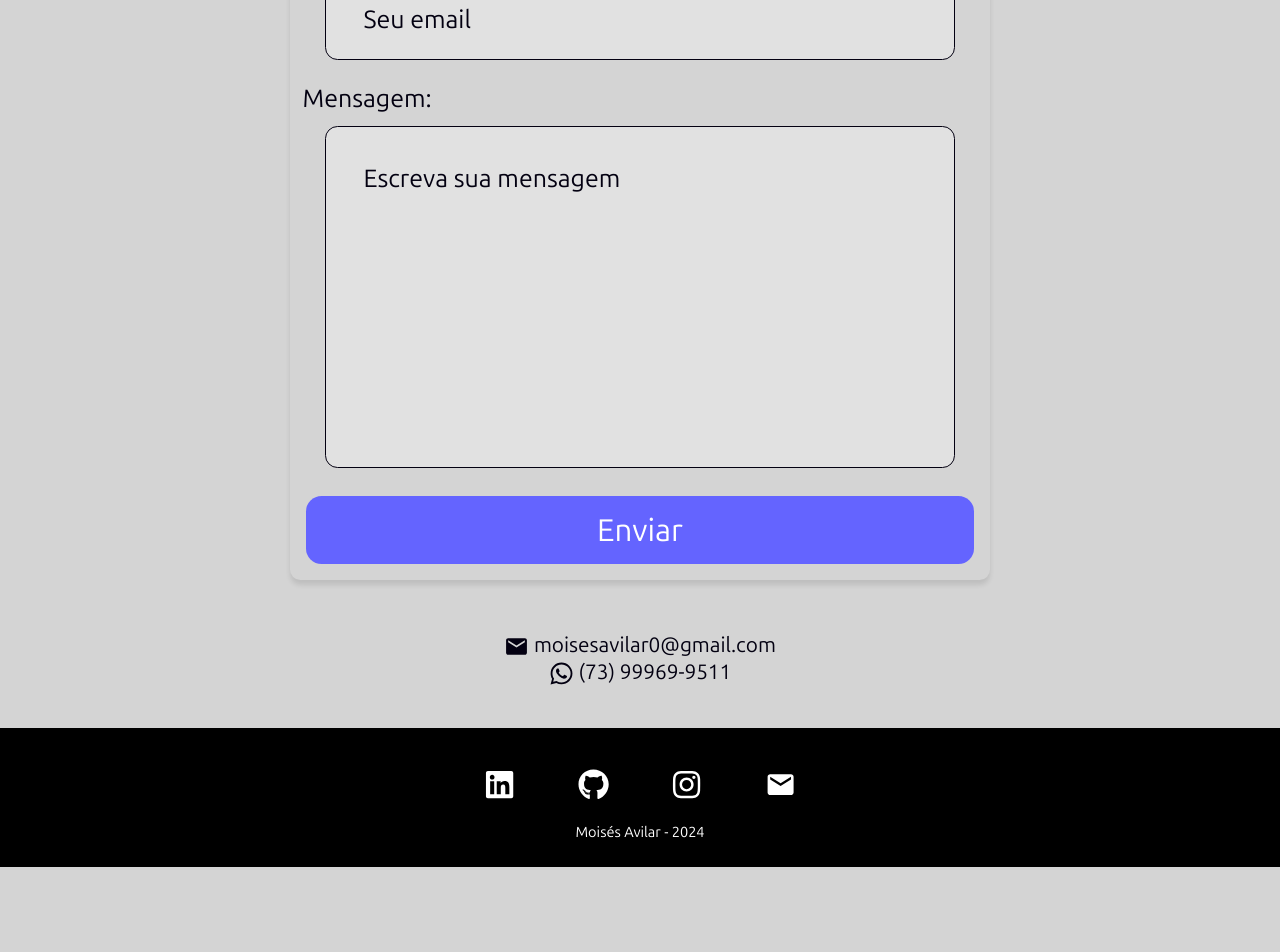
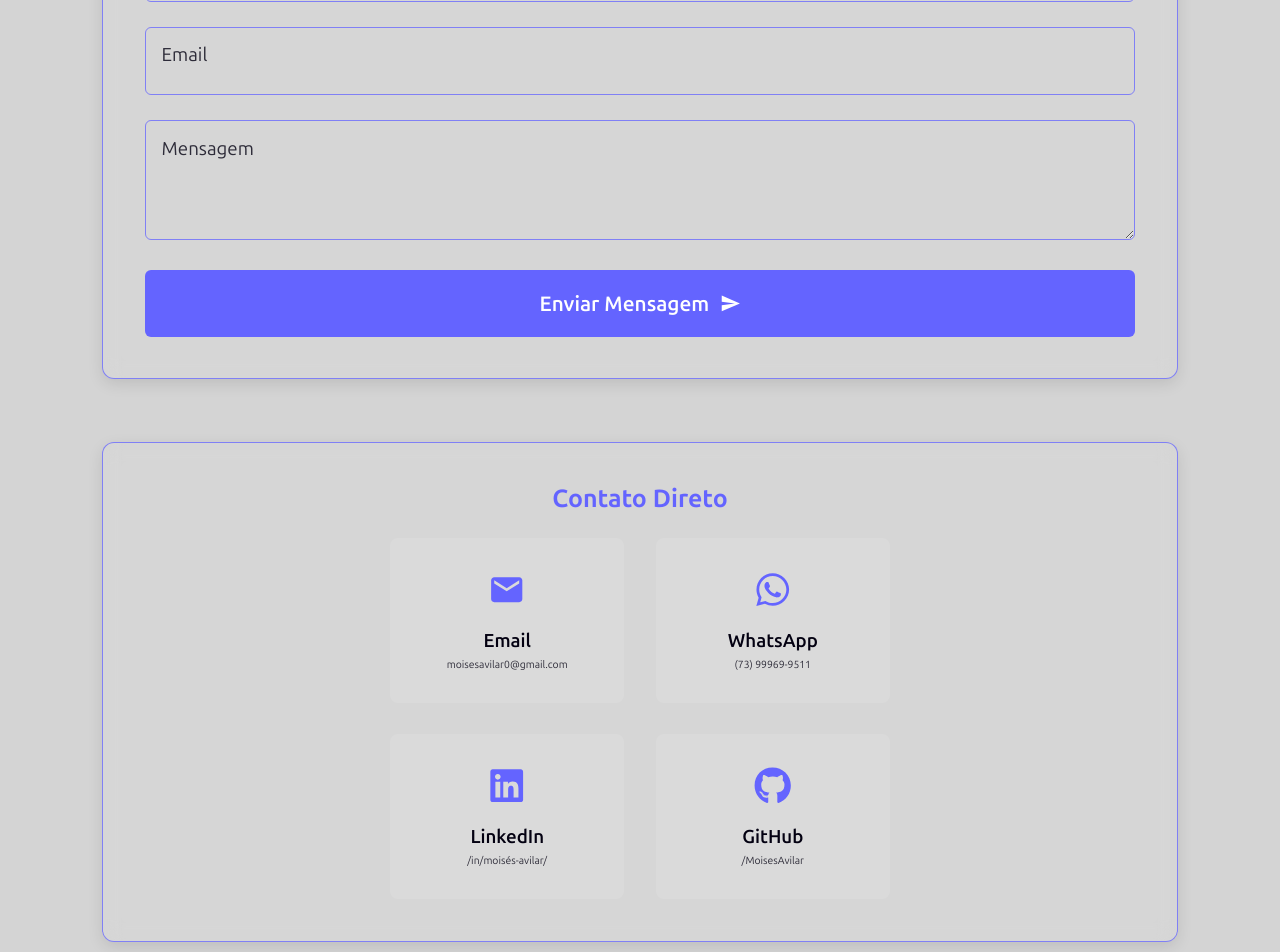
Before and after one commit to MoisesAvilar/portfolio, a React (Create React App) app: page /contato in a window 1280 px wide. Shown: the part 400-1352 px from the top of the page. Before the commit the page ends 1267 px from the top, so only its background shows below. Built offline with nearby package versions, Linux system fonts and the light colour scheme.

Commit message:
feat: redesign Contact component layout
- Fixed mobile overflow and desktop centering issues
- Maintained single-column layout for tablets (768px)
- Improved responsive spacing and card alignment
- Enhanced accessibility and scrolling behavior

```diff
--- a/src/components/pages/Contact.jsx
+++ b/src/components/pages/Contact.jsx
@@ -1,12 +1,13 @@
 import React, { useState } from 'react';
-import { MdEmail } from "react-icons/md";
+import { MdEmail, MdSend } from "react-icons/md";
+import { FaWhatsapp, FaLinkedin, FaGithub } from "react-icons/fa";
+import { useForm, ValidationError } from "@formspree/react";
 import styles from "./Contact.module.css";
-import { FaWhatsapp } from "react-icons/fa";
-import { useForm, ValidationError } from "@formspree/react";
 
 function Contact() {
   const [state, handleSubmit] = useForm("xwpbabdj");
   const [submittedOnce, setSubmittedOnce] = useState(false);
+  const [isHovered, setIsHovered] = useState(false);
 
   const customHandleSubmit = async (event) => {
     event.preventDefault();
@@ -15,67 +16,118 @@ function Contact() {
   };
 
   return (
-    <div className={styles.contact}>
-      <fieldset>Deixe uma mensagem</fieldset>
+    <section className={styles.contactSection} id="contact">
+      <div className={styles.contactContainer}>
+        <div className={styles.contactHeader}>
+          <h2>Entre em Contato</h2>
+          <div className={styles.underline}></div>
+          <p className={styles.subtitle}>Preencha o formulário ou use um dos meios diretos</p>
+        </div>
 
-      {/* Condicionalmente renderiza o formulário ou a mensagem de sucesso */}
+        <div className={styles.contactContent}>
           {state.succeeded ? (
-        <p className={styles.successMessage}>Obrigado por entrar em contato! Sua mensagem foi enviada.</p>
+            <div className={styles.successMessage}>
+              <h3>Mensagem Enviada!</h3>
+              <p>Obrigado pelo seu contato. Responderei o mais breve possível.</p>
+              <div className={styles.successIcon}>✓</div>
+            </div>
           ) : (
-        <form onSubmit={customHandleSubmit}>
+            <form onSubmit={customHandleSubmit} className={styles.contactForm}>
               {submittedOnce && !state.succeeded && !state.submitting && (
-            <p className={styles.errorMessage}>
-              Ocorreu um erro ao enviar sua mensagem. Por favor, verifique os campos e tente novamente.
-            </p>
+                <div className={styles.errorMessage}>
+                  <h4>Erro no Envio</h4>
+                  <p>Por favor, verifique os campos e tente novamente.</p>
+                </div>
               )}
 
-          <label htmlFor="name">Nome:</label>
+              <div className={styles.inputGroup}>
                 <input
                   type="text"
                   name="name"
                   id="name"
-            placeholder="Seu nome"
+                  placeholder=" "
                   required
+                  className={styles.formInput}
                 />
+                <label htmlFor="name" className={styles.formLabel}>Nome</label>
                 <ValidationError prefix="Nome" field="name" errors={state.errors} />
+              </div>
 
-          <label htmlFor="email">Email:</label>
+              <div className={styles.inputGroup}>
                 <input
                   type="email"
                   name="email"
                   id="email"
-            placeholder="Seu email"
+                  placeholder=" "
                   required
+                  className={styles.formInput}
                 />
+                <label htmlFor="email" className={styles.formLabel}>Email</label>
                 <ValidationError prefix="Email" field="email" errors={state.errors} />
+              </div>
 
-          <label htmlFor="message">Mensagem:</label>
+              <div className={styles.inputGroup}>
                 <textarea
                   name="message"
                   id="message"
-            cols="30"
-            rows="10"
-            placeholder="Escreva sua mensagem"
+                  placeholder=" "
                   required
+                  className={`${styles.formInput} ${styles.formTextarea}`}
                 ></textarea>
+                <label htmlFor="message" className={styles.formLabel}>Mensagem</label>
                 <ValidationError prefix="Mensagem" field="message" errors={state.errors} />
+              </div>
 
-          <button type="submit" disabled={state.submitting}>
-            Enviar
+              <button
+                type="submit"
+                disabled={state.submitting}
+                className={styles.submitButton}
+                onMouseEnter={() => setIsHovered(true)}
+                onMouseLeave={() => setIsHovered(false)}
+              >
+                {state.submitting ? (
+                  'Enviando...'
+                ) : (
+                  <>
+                    <span>Enviar Mensagem</span>
+                    <MdSend className={`${styles.sendIcon} ${isHovered ? styles.animate : ''}`} />
+                  </>
+                )}
               </button>
             </form>
           )}
 
-      {/* A seção de detalhes permanece sempre visível */}
-      <div className={styles.details}>
-        <p>
-          <MdEmail /> moisesavilar0@gmail.com
-        </p>
-        <p>
-          <FaWhatsapp /> (73) 99969-9511
-        </p>
+          <div className={styles.contactMethods}>
+            <h3>Contato Direto</h3>
+            <div className={styles.methodsGrid}>
+              <a href="mailto:moisesavilar0@gmail.com" className={styles.contactCard}>
+                <MdEmail className={styles.contactIcon} />
+                <span>Email</span>
+                <p>moisesavilar0@gmail.com</p>
+              </a>
+
+              <a href="https://wa.me/5573999699511" target='_blank' rel='external' className={styles.contactCard}>
+                <FaWhatsapp className={styles.contactIcon} />
+                <span>WhatsApp</span>
+                <p>(73) 99969-9511</p>
+              </a>
+
+              <a href="https://www.linkedin.com/in/moisés-avilar/" target='_blank' rel='external' className={styles.contactCard}>
+                <FaLinkedin className={styles.contactIcon} />
+                <span>LinkedIn</span>
+                <p>/in/moisés-avilar/</p>
+              </a>
+
+              <a href="https://github.com/MoisesAvilar" target='_blank' rel='external' className={styles.contactCard}>
+                <FaGithub className={styles.contactIcon} />
+                <span>GitHub</span>
+                <p>/MoisesAvilar</p>
+              </a>
             </div>
           </div>
+        </div>
+      </div>
+    </section>
   );
 }
 
--- a/src/components/pages/Contact.module.css
+++ b/src/components/pages/Contact.module.css
@@ -1,180 +1,285 @@
-.contact {
+.contactSection {
+  padding: 2rem 1rem;
+  background-color: var(--body_background);
+  color: var(--body_color);
+  width: 100%;
+  overflow-x: hidden;
+  box-sizing: border-box;
+}
+
+.contactContainer {
+  max-width: 100%;
+  margin: 0 auto;
+  padding: 0 1rem;
+  box-sizing: border-box;
+}
+
+.contactHeader {
+  text-align: center;
+  margin-top: 2.5rem;
+  margin-bottom: 2rem;
+}
+
+.contactHeader h2 {
+  font-size: 1.8rem;
+  margin-bottom: 0.8rem;
+  color: var(--link_color);
+}
+
+.underline {
+  width: 60px;
+  height: 3px;
+  background: var(--link_color);
+  margin: 0 auto 0.8rem;
+  border-radius: 2px;
+}
+
+.subtitle {
+  font-size: 1rem;
+  opacity: 0.8;
+  padding: 0 0.5rem;
+}
+
+.contactContent {
+  display: grid;
+  grid-template-columns: 1fr;
+  gap: 2rem;
+  width: 100%;
+}
+
+/* Form Styles */
+.contactForm {
+  background: rgba(255, 255, 255, 0.05);
+  backdrop-filter: blur(10px);
+  padding: 1.5rem;
+  border-radius: 12px;
+  box-shadow: 0 5px 15px rgba(0, 0, 0, 0.1);
+  border: 1px solid var(--border_color);
+  width: 100%;
+  box-sizing: border-box;
+}
+
+.inputGroup {
+  position: relative;
+  margin-bottom: 1.2rem;
+}
+
+.formInput {
+  width: 100%;
+  padding: 0.8rem;
+  background: transparent;
+  border: 1px solid var(--border_color);
+  border-radius: 6px;
+  font-size: 0.9rem;
+  color: var(--body_color);
+  transition: all 0.3s ease;
+  box-sizing: border-box;
+}
+
+.formInput:focus {
+  outline: none;
+  border-color: var(--link_color);
+  box-shadow: 0 0 0 2px rgba(100, 100, 255, 0.2);
+}
+
+.formLabel {
+  position: absolute;
+  left: 0.8rem;
+  top: 0.8rem;
+  color: var(--body_color);
+  transition: all 0.3s ease;
+  pointer-events: none;
+  opacity: 0.8;
+  font-size: 0.9rem;
+}
+
+.formInput:focus + .formLabel,
+.formInput:not(:placeholder-shown) + .formLabel {
+  transform: translateY(-1.2rem) scale(0.85);
+  background: var(--body_background);
+  padding: 0 0.3rem;
+  color: var(--link_color);
+  left: 0.5rem;
+}
+
+.formTextarea {
+  min-height: 120px;
+  resize: vertical;
+}
+
+/* Button Styles */
+.submitButton {
+  display: flex;
+  align-items: center;
+  justify-content: center;
+  gap: 0.5rem;
+  width: 100%;
+  padding: 0.8rem;
+  background: var(--link_color);
+  color: white;
+  border: none;
+  border-radius: 6px;
+  font-size: 0.9rem;
+  font-weight: 600;
+  cursor: pointer;
+  transition: all 0.3s ease;
+  box-sizing: border-box;
+}
+
+.submitButton:hover {
+  background: var(--link_color_hover);
+  transform: translateY(-2px);
+  box-shadow: 0 3px 10px rgba(100, 100, 255, 0.3);
+}
+
+/* Contact Methods */
+.contactMethods {
+  background: rgba(255, 255, 255, 0.05);
+  backdrop-filter: blur(10px);
+  padding: 1.5rem;
+  border-radius: 12px;
+  box-shadow: 0 5px 15px rgba(0, 0, 0, 0.1);
+  border: 1px solid var(--border_color);
+  width: 100%;
+  box-sizing: border-box;
+}
+
+.contactMethods h3 {
+  text-align: center;
+  margin-bottom: 1.2rem;
+  color: var(--link_color);
+  font-size: 1.2rem;
+}
+
+.methodsGrid {
+  display: grid;
+  grid-template-columns: repeat(auto-fit, minmax(140px, 1fr));
+  gap: 1rem;
+}
+
+.contactCard {
   display: flex;
   flex-direction: column;
   align-items: center;
-  justify-content: center;
-  padding: 2em;
-  width: 100%;
+  padding: 1rem 0.5rem;
+  background: rgba(255, 255, 255, 0.1);
+  border-radius: 8px;
+  transition: all 0.3s ease;
+  text-align: center;
+  color: var(--body_color);
+  text-decoration: none;
+  border: 1px solid transparent;
+  box-sizing: border-box;
 }
 
-.successMessage {
-  color: green;
-  font-weight: bold;
-  text-align: center;
-  margin-top: 20px;
-  padding: 10px;
-  border: 1px solid green;
-  background-color: #e6ffe6;
-  border-radius: 5px;
+.contactIcon {
+  font-size: 1.5rem;
+  margin-bottom: 0.8rem;
+  color: var(--link_color);
 }
 
-.errorMessage {
-  color: red;
-  font-weight: bold;
-  text-align: center;
-  margin-bottom: 15px;
-  padding: 10px;
-  border: 1px solid red;
-  background-color: #ffe6e6;
-  border-radius: 5px;
+.contactCard span {
+  font-weight: 600;
+  margin-bottom: 0.3rem;
+  font-size: 0.9rem;
 }
 
-.contact p.ValidationError {
-  color: red;
-  font-size: 0.85em;
-  margin-top: 5px;
+.contactCard p {
+  font-size: 0.8rem;
+  opacity: 0.8;
 }
 
-.contact .ValidationError {
-  color: red;
-  font-size: 0.85em;
-  margin-top: 5px;
-  text-align: left;
+/* Messages */
+.successMessage, .errorMessage {
+  padding: 1.5rem;
+  border-radius: 8px;
+  text-align: center;
+  margin-bottom: 1.5rem;
+  font-size: 0.9rem;
 }
 
-.contact fieldset {
-  border: none;
-  font-size: 1.5em;
-  margin: 1em 0;
-}
-
-.contact form {
-  display: flex;
-  flex-direction: column;
-  justify-items: center;
-  box-shadow: 0 5px 5px var(--box_shadow);
-  border-radius: 0.5em;
-  width: 90%;
-  max-width: 500px;
-}
-
-.contact form label {
-  margin-top: 1em;
-  margin-left: 0.5em;
-}
-
-.contact form input,
-.contact form textarea {
-  background-color: #ffffff4b;
-  border-radius: 0.5em;
-  margin: 0.5em;
-  padding: 1em;
-  border: .5px solid;
-  color: var(--body_color);
-}
-
-.contact form input:focus,
-.contact form textarea:focus {
-  color: var(--body_color);
-  outline: 1px solid #6464ff;
-}
-
-.contact form input::placeholder,
-.contact form textarea::placeholder {
-  color: var(--body_color);
-  padding: 0.5em;
-}
-
-.contact form textarea {
-  height: 100px;
-  resize: none;
-}
-
-.contact button {
-  font-size: larger;
-  background-color: var(--link_color);
-  color: white;
-  border: none;
-  border-radius: 0.5em;
-  padding: 0.5em;
-  margin: 0.5em;
-  cursor: pointer;
-  transition: background-color .3s ease;
-}
-
-.contact button:hover {
-  background-color: var(--link_color_hover);
-}
-
-.details {
-  display: flex;
-  flex-direction: column;
-  align-items: center;
-  justify-content: center;
-  margin-top: 2.5em;
-}
-
-.details svg {
-  font-size: 15px;
-  vertical-align: middle;
-}
-
-@media only screen and (min-width: 768px) {
-  .contact fieldset {
-    margin-top: 1.5em;
+/* Desktop Styles */
+@media (min-width: 768px) {
+  .contactSection {
+    padding: 3rem 2rem;
+    display: block; /* Remove o flex do desktop */
+    min-height: auto; /* Remove a altura fixa */
   }
 
-  .contact form {
-    max-width: 600px;
-    margin-top: 1em;
+  .contactContainer {
+    max-width: 700px; /* Largura maior que mobile mas não tanto quanto desktop */
+    margin: 0 auto;
   }
 
-  .contact form label {
-    margin-top: 0.5em;
-    font-size: 1.2em;
+  .contactHeader {
+    margin-bottom: 2.5rem;
   }
 
-  .contact form input,
-  .contact form textarea {
-    width: 90%;
-    margin: 0.5em auto;
-    font-size: 1.2em;
+  .contactHeader h2 {
+    font-size: 2.2rem;
   }
 
-  .contact form input {
-    height: 50px;
+  .contactContent {
+    display: flex; /* Mantém o fluxo de coluna única */
+    flex-direction: column;
+    gap: 2.5rem;
   }
 
-  .contact form textarea {
-    height: 200px;
+  .contactForm {
+    padding: 2rem;
+    width: 100%;
   }
 
-  .contact form input::placeholder,
-  .contact form textarea::placeholder {
-    font-size: 1em;
+  .contactMethods {
+    padding: 2rem;
+    width: 100%;
   }
 
-  .contact button {
-    font-size: 1.2em;
+  .methodsGrid {
+    grid-template-columns: repeat(2, 1fr); /* 2 colunas para os cards */
+    gap: 1.5rem;
+    max-width: 500px; /* Limita a largura */
+    margin: 0 auto; /* Centraliza */
   }
 
-  .details svg {
-    font-size: 25px;
+  .contactCard {
+    padding: 1.5rem 1rem;
+    flex-direction: column; /* Mantém o layout de coluna nos cards */
+    text-align: center; /* Texto centralizado */
+  }
+
+  .contactCard p {
+    font-size: .5rem;
+  }
+
+  .contactIcon {
+    font-size: 1.8rem;
+    margin-bottom: 1rem; /* Restaura o margin para layout vertical */
+  }
+
+  /* Ajustes para os inputs */
+  .formInput {
+    padding: 1rem;
+    font-size: 1rem;
+  }
+
+  .submitButton {
+    padding: 1rem;
+    font-size: 1rem;
   }
 }
 
-@media only screen and (min-width: 1024px) {
-  .contact form {
-    width: 80%;
-    max-width: 700px;
+
+@media (min-width: 992px) {
+  .contactContainer {
+    max-width: 1200px;
   }
 
-  .contact form input,
-  .contact form textarea {
-    height: auto;
+  .contactHeader h2 {
+    font-size: 2.5rem;
   }
 
-  .contact button {
-    font-size: 1.5em;
+  .contactContent {
+    gap: 3rem;
   }
 }
```
Lines whose indentation alone changed are shown as unchanged.
